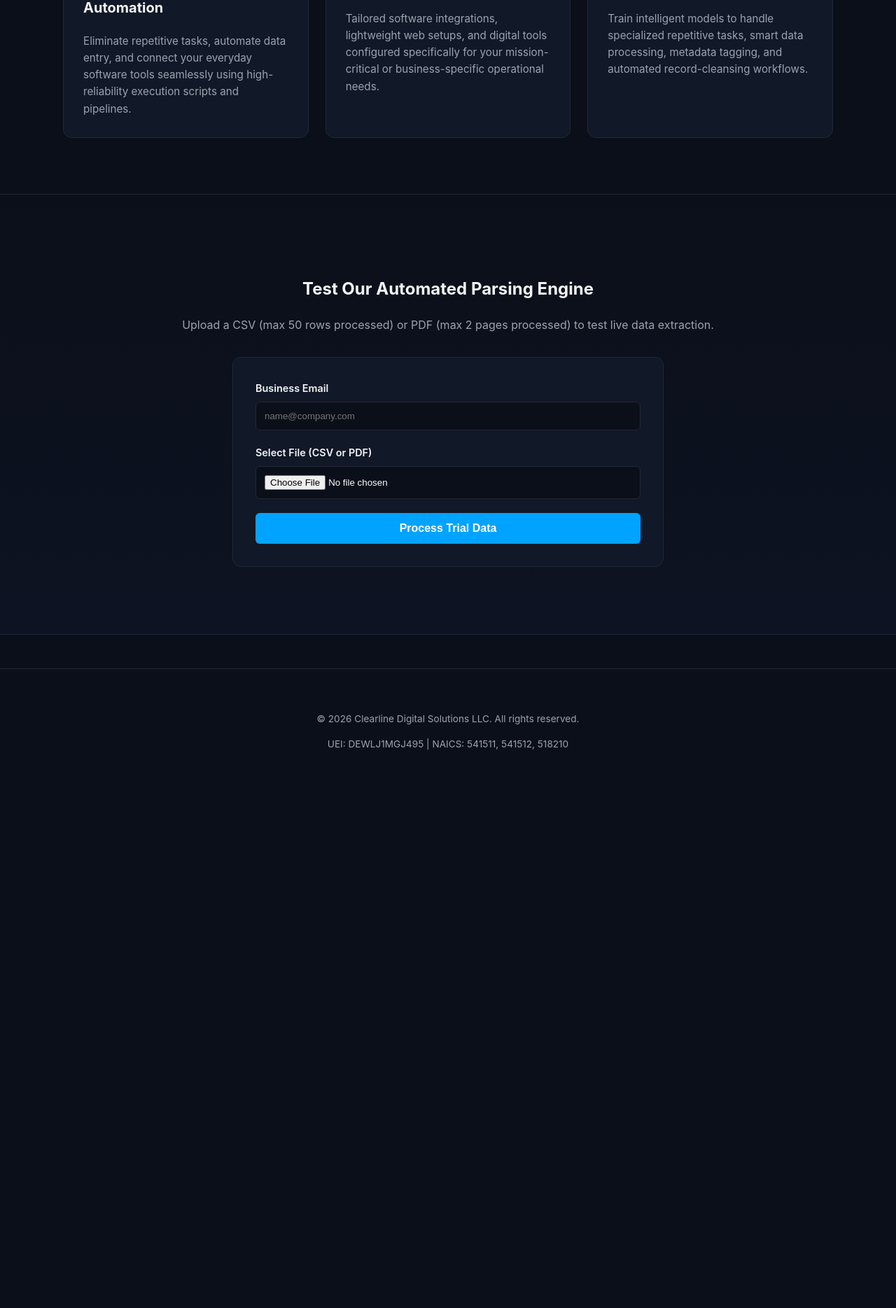
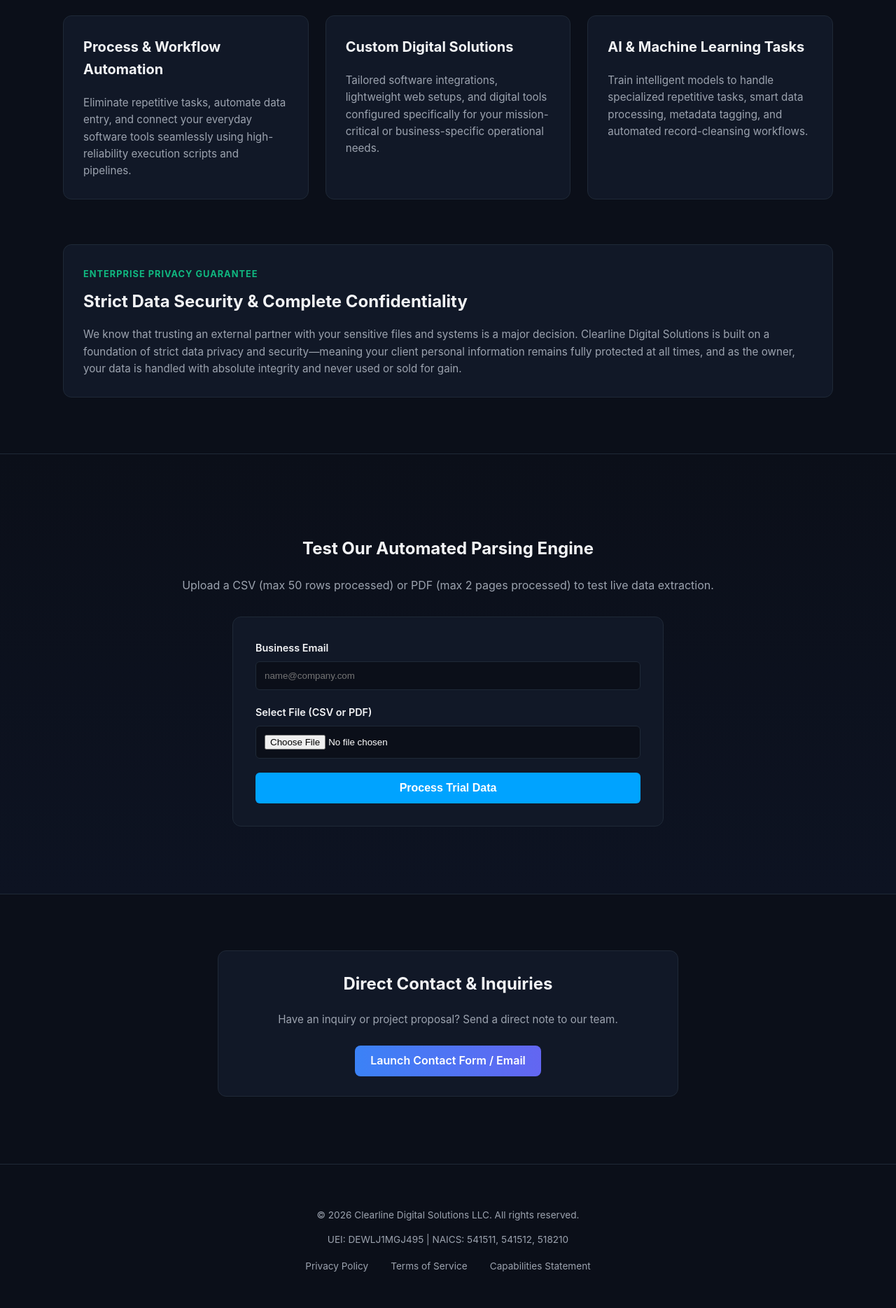
Before and after one commit to fil-stack/Project-Folder, a Flask app: page / in a window 1280 px wide. Shown: the part 1018-2887 px from the top of the page at 70% size. Before the commit the page ends 2090 px from the top, so only its background shows below. Run offline with Flask 3, Linux system fonts and the light colour scheme.

Commit message:
Restore all missing corporate landing page sections and footer links

```diff
--- a/templates/index.html
+++ b/templates/index.html
@@ -218,6 +218,22 @@
             font-size: 0.85rem;
             border-top: 1px solid var(--border-color);
         }
+
+        .footer-links {
+            display: flex;
+            justify-content: center;
+            gap: 2rem;
+            margin-top: 1rem;
+        }
+
+        .footer-links a {
+            color: var(--text-muted);
+            text-decoration: none;
+        }
+
+        .footer-links a:hover {
+            color: var(--accent-blue);
+        }
     </style>
 </head>
 <body>
@@ -228,7 +244,7 @@
             <div class="logo-icon">C</div>
             Clearline Digital
         </div>
-        <a href="#demo" class="btn-primary">Try Free Demo</a>
+        <a href="#demo" class="btn-primary">Get in Touch</a>
     </nav>
 
     <!-- Hero Section -->
@@ -236,6 +252,10 @@
         <div class="badge">● SAM.gov Active Contracting Partner | UEI: DEWLJ1MGJ495</div>
         <h1>Custom Software Engineering & <span>Automated Data Systems</span></h1>
         <p>Delivering agile software engineering, custom data processing pipelines, and modern web infrastructure for government agencies and commercial enterprises.</p>
+        <div>
+            <a href="#demo" class="btn-primary" style="margin-right: 1rem;">Explore Capabilities</a>
+            <a href="#contact" style="color: var(--text-main); text-decoration: none; font-weight: 600; border: 1px solid var(--border-color); padding: 0.6rem 1.4rem; border-radius: 8px; display: inline-block;">Contact Us</a>
+        </div>
     </section>
 
     <!-- SAM.gov Profile Details -->
@@ -250,7 +270,8 @@
 
     <!-- Core Services Grid -->
     <div class="container">
-        <h2 style="text-align: center; font-size: 2rem;">Our Core Services</h2>
+        <h2 style="text-align: center; font-size: 2rem; margin-bottom: 0.5rem;">Our Core Services</h2>
+        <p style="text-align: center; color: var(--text-muted); margin-bottom: 2rem;">Engineered to streamline organizational operations, automate high-volume data streams, and build resilient digital platforms.</p>
         <div class="grid">
             <div class="card">
                 <h3>Process & Workflow Automation</h3>
@@ -264,6 +285,15 @@
                 <h3>AI & Machine Learning Tasks</h3>
                 <p>Train intelligent models to handle specialized repetitive tasks, smart data processing, metadata tagging, and automated record-cleansing workflows.</p>
             </div>
+        </div>
+    </div>
+
+    <!-- Strict Data Security Section -->
+    <div class="container">
+        <div class="card">
+            <span style="color: #10b981; font-size: 0.8rem; font-weight: 700; letter-spacing: 1px; text-transform: uppercase;">Enterprise Privacy Guarantee</span>
+            <h2 style="margin-top: 0.5rem; margin-bottom: 1rem;">Strict Data Security & Complete Confidentiality</h2>
+            <p>We know that trusting an external partner with your sensitive files and systems is a major decision. Clearline Digital Solutions is built on a foundation of strict data privacy and security—meaning your client personal information remains fully protected at all times, and as the owner, your data is handled with absolute integrity and never used or sold for gain.</p>
         </div>
     </div>
 
@@ -291,10 +321,24 @@
         </div>
     </section>
 
+    <!-- Direct Contact Section -->
+    <div class="container" id="contact" style="text-align: center; margin-bottom: 4rem;">
+        <div class="card" style="max-width: 600px; margin: 0 auto;">
+            <h2 style="margin-top: 0;">Direct Contact & Inquiries</h2>
+            <p style="margin-bottom: 1.5rem;">Have an inquiry or project proposal? Send a direct note to our team.</p>
+            <a href="mailto:k_oss51@yahoo.com" class="btn-primary" style="display: inline-block;">Launch Contact Form / Email</a>
+        </div>
+    </div>
+
     <!-- Footer -->
     <footer>
         <p>© 2026 Clearline Digital Solutions LLC. All rights reserved.</p>
-        <p>UEI: DEWLJ1MGJ495 | NAICS: 541511, 541512, 518210</p>
+        <p style="margin-top: 0.5rem;">UEI: DEWLJ1MGJ495 | NAICS: 541511, 541512, 518210</p>
+        <div class="footer-links">
+            <a href="#">Privacy Policy</a>
+            <a href="#">Terms of Service</a>
+            <a href="#">Capabilities Statement</a>
+        </div>
     </footer>
 
     <!-- Form Handler JS -->
```
